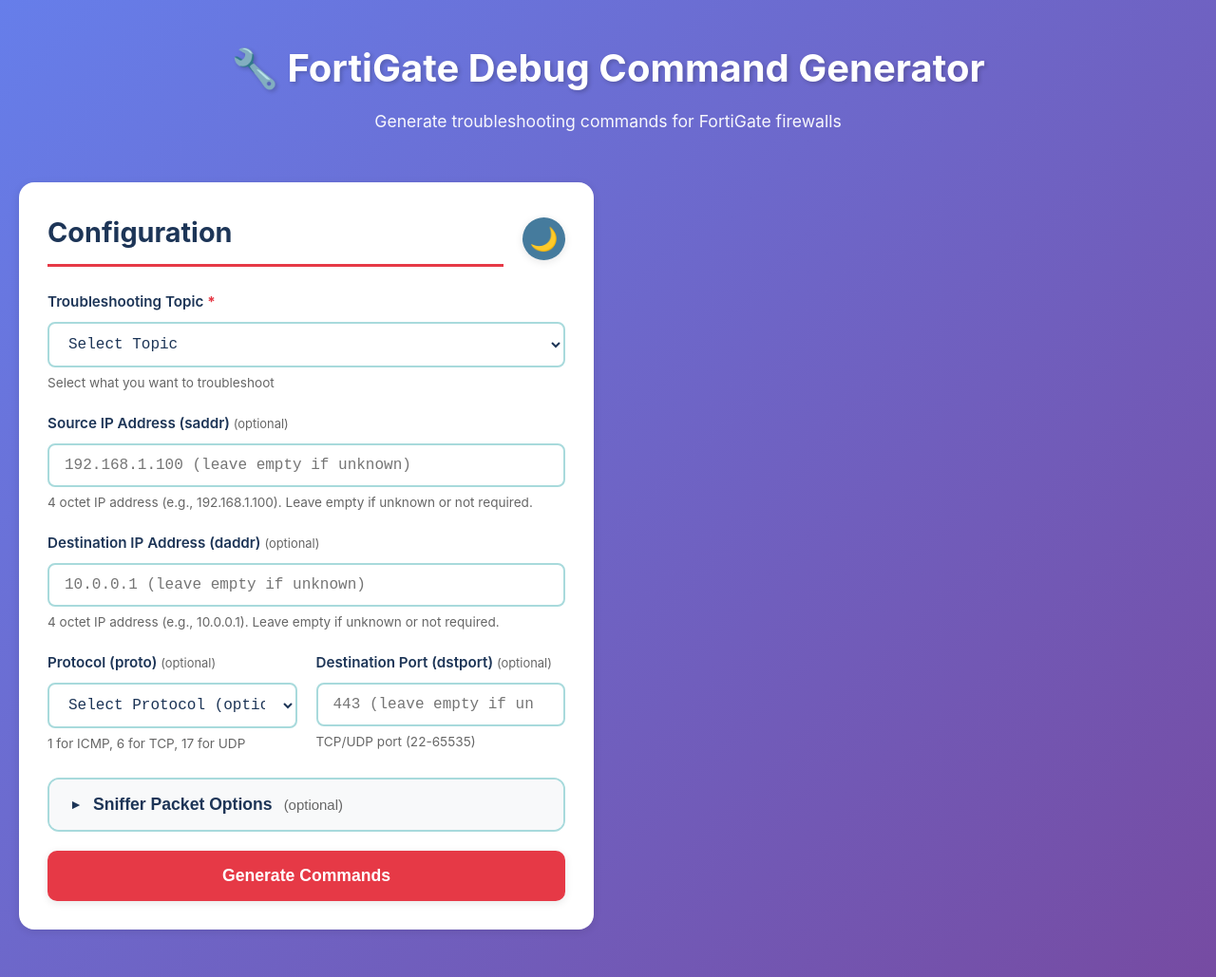
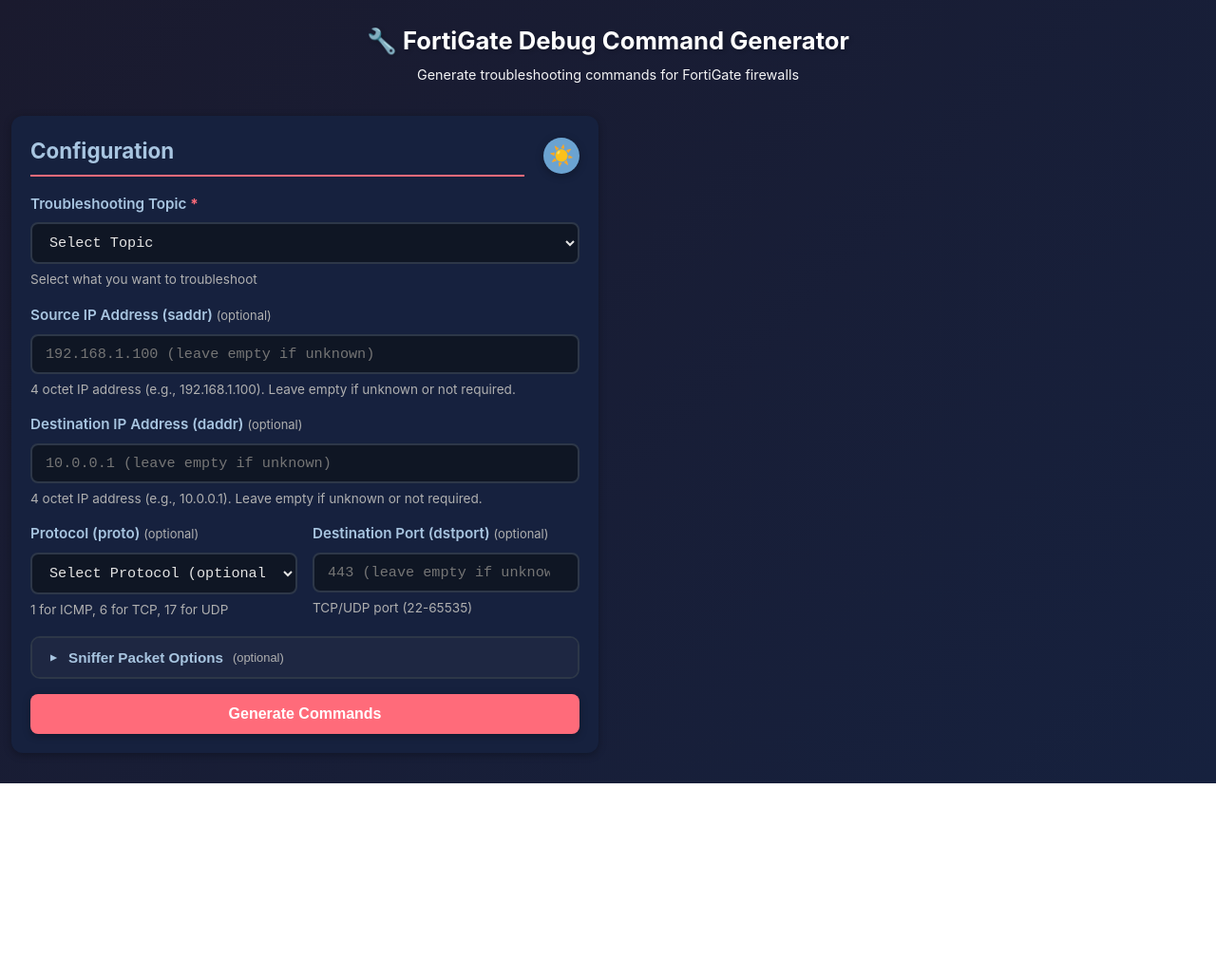
Before and after one commit to kitkat0981/Fortigate_Troubleshooting_command_generator, a plain HTML site: page index.html in a window 1280 px wide. Shown: the whole page at 95% size. After the commit the page ends 825 px from the top, so only its background shows below. Drawn offline with Linux system fonts and the light colour scheme.

Commit message:
Make page more compact, reduce header size, and set dark theme as default

```diff
--- a/app.js
+++ b/app.js
@@ -914,8 +914,8 @@ document.addEventListener('DOMContentLoaded', function() {
     const themeToggle = document.getElementById('themeToggle');
     const themeIcon = themeToggle?.querySelector('.theme-icon');
 
-    // Load saved theme or default to light
-    const savedTheme = localStorage.getItem('theme') || 'light';
+    // Load saved theme or default to dark
+    const savedTheme = localStorage.getItem('theme') || 'dark';
     document.documentElement.setAttribute('data-theme', savedTheme);
     updateThemeIcon(savedTheme, themeIcon);
 
@@ -932,6 +932,7 @@ document.addEventListener('DOMContentLoaded', function() {
 
 function updateThemeIcon(theme, iconElement) {
     if (iconElement) {
+        // Dark theme shows sun (to switch to light), light theme shows moon (to switch to dark)
         iconElement.textContent = theme === 'dark' ? '☀️' : '🌙';
     }
 }
--- a/index.html
+++ b/index.html
@@ -1,5 +1,5 @@
 <!DOCTYPE html>
-<html lang="en">
+<html lang="en" data-theme="dark">
 <head>
     <meta charset="UTF-8">
     <meta name="viewport" content="width=device-width, initial-scale=1.0">
@@ -19,7 +19,7 @@
                     <h2>Configuration</h2>
                     <div class="theme-toggle">
                         <button id="themeToggle" class="theme-btn" title="Toggle dark/light mode">
-                            <span class="theme-icon">🌙</span>
+                            <span class="theme-icon">☀️</span>
                         </button>
                     </div>
                 </div>
--- a/styles.css
+++ b/styles.css
@@ -5,6 +5,23 @@
 }
 
 :root {
+    /* Dark theme colors (default) */
+    --primary-color: #ff6b7a;
+    --secondary-color: #6ba3d1;
+    --accent-color: #a8c5e0;
+    --bg-color: #1a1a2e;
+    --card-bg: #16213e;
+    --text-color: #e4e4e4;
+    --text-secondary: #b0b0b0;
+    --border-color: #2d3748;
+    --success-color: #4ecdc4;
+    --shadow: 0 2px 8px rgba(0, 0, 0, 0.3);
+    --shadow-hover: 0 4px 12px rgba(0, 0, 0, 0.5);
+    --input-bg: #0f1624;
+    --section-bg: #1e2742;
+}
+
+[data-theme="light"] {
     /* Light theme colors */
     --primary-color: #e63946;
     --secondary-color: #457b9d;
@@ -21,31 +38,18 @@
     --section-bg: #f8f9fa;
 }
 
-[data-theme="dark"] {
-    /* Dark theme colors */
-    --primary-color: #ff6b7a;
-    --secondary-color: #6ba3d1;
-    --accent-color: #a8c5e0;
-    --bg-color: #1a1a2e;
-    --card-bg: #16213e;
-    --text-color: #e4e4e4;
-    --text-secondary: #b0b0b0;
-    --border-color: #2d3748;
-    --success-color: #4ecdc4;
-    --shadow: 0 2px 8px rgba(0, 0, 0, 0.3);
-    --shadow-hover: 0 4px 12px rgba(0, 0, 0, 0.5);
-    --input-bg: #0f1624;
-    --section-bg: #1e2742;
+body {
+    font-family: -apple-system, BlinkMacSystemFont, 'Segoe UI', Roboto, Oxygen, Ubuntu, Cantarell, sans-serif;
+    background: linear-gradient(135deg, #1a1a2e 0%, #16213e 100%);
+    color: var(--text-color);
+    min-height: 100vh;
+    padding: 12px;
+    line-height: 1.5;
+    transition: background 0.3s ease, color 0.3s ease;
 }
 
-body {
-    font-family: -apple-system, BlinkMacSystemFont, 'Segoe UI', Roboto, Oxygen, Ubuntu, Cantarell, sans-serif;
+[data-theme="light"] body {
     background: linear-gradient(135deg, #667eea 0%, #764ba2 100%);
-    color: var(--text-color);
-    min-height: 100vh;
-    padding: 20px;
-    line-height: 1.6;
-    transition: background 0.3s ease, color 0.3s ease;
 }
 
 [data-theme="dark"] body {
@@ -60,26 +64,26 @@ body {
 header {
     text-align: center;
     color: white;
-    margin-bottom: 30px;
-    padding: 20px;
+    margin-bottom: 20px;
+    padding: 12px;
 }
 
 header h1 {
-    font-size: 2.5em;
-    margin-bottom: 10px;
+    font-size: 1.6em;
+    margin-bottom: 6px;
     text-shadow: 2px 2px 4px rgba(0, 0, 0, 0.2);
 }
 
 .subtitle {
-    font-size: 1.1em;
+    font-size: 0.9em;
     opacity: 0.95;
 }
 
 .main-content {
     display: grid;
     grid-template-columns: 1fr 1fr;
-    gap: 30px;
-    margin-bottom: 30px;
+    gap: 20px;
+    margin-bottom: 20px;
 }
 
 @media (max-width: 1024px) {
@@ -90,8 +94,8 @@ header h1 {
 
 .input-panel, .output-panel {
     background: var(--card-bg);
-    border-radius: 16px;
-    padding: 30px;
+    border-radius: 12px;
+    padding: 20px;
     box-shadow: var(--shadow);
     transition: background 0.3s ease, box-shadow 0.3s ease;
 }
@@ -100,14 +104,14 @@ header h1 {
     display: flex;
     justify-content: space-between;
     align-items: center;
-    margin-bottom: 25px;
+    margin-bottom: 18px;
 }
 
 .panel-header h2 {
     color: var(--accent-color);
-    font-size: 1.8em;
-    border-bottom: 3px solid var(--primary-color);
-    padding-bottom: 10px;
+    font-size: 1.4em;
+    border-bottom: 2px solid var(--primary-color);
+    padding-bottom: 8px;
     flex: 1;
     margin: 0;
 }
@@ -120,11 +124,11 @@ header h1 {
     background: var(--secondary-color);
     color: white;
     border: none;
-    width: 45px;
-    height: 45px;
+    width: 38px;
+    height: 38px;
     border-radius: 50%;
     cursor: pointer;
-    font-size: 1.5em;
+    font-size: 1.3em;
     display: flex;
     align-items: center;
     justify-content: center;
@@ -143,21 +147,21 @@ header h1 {
 
 .output-panel h2 {
     color: var(--accent-color);
-    margin-bottom: 20px;
-    font-size: 1.8em;
-    border-bottom: 3px solid var(--primary-color);
-    padding-bottom: 10px;
+    margin-bottom: 16px;
+    font-size: 1.4em;
+    border-bottom: 2px solid var(--primary-color);
+    padding-bottom: 8px;
 }
 
 .form-group {
-    margin-bottom: 20px;
+    margin-bottom: 16px;
 }
 
 .form-row {
     display: grid;
     grid-template-columns: 1fr 1fr;
-    gap: 20px;
-    margin-bottom: 20px;
+    gap: 16px;
+    margin-bottom: 16px;
 }
 
 @media (max-width: 768px) {
@@ -187,10 +191,10 @@ header h1 {
 .form-group input[type="number"],
 .form-group select {
     width: 100%;
-    padding: 12px 16px;
+    padding: 10px 14px;
     border: 2px solid var(--border-color);
     border-radius: 8px;
-    font-size: 1em;
+    font-size: 0.95em;
     transition: all 0.3s ease;
     font-family: 'Courier New', monospace;
     background: var(--input-bg);
@@ -201,13 +205,13 @@ header h1 {
 .form-group select:focus {
     outline: none;
     border-color: var(--secondary-color);
-    box-shadow: 0 0 0 3px rgba(69, 123, 157, 0.1);
+    box-shadow: 0 0 0 3px rgba(107, 163, 209, 0.2);
     transform: translateY(-1px);
 }
 
-[data-theme="dark"] .form-group input:focus,
-[data-theme="dark"] .form-group select:focus {
-    box-shadow: 0 0 0 3px rgba(107, 163, 209, 0.2);
+[data-theme="light"] .form-group input:focus,
+[data-theme="light"] .form-group select:focus {
+    box-shadow: 0 0 0 3px rgba(69, 123, 157, 0.1);
 }
 
 .form-group input:invalid:not(:placeholder-shown) {
@@ -229,9 +233,9 @@ header h1 {
 
 /* Collapsible Section */
 .collapsible-section {
-    margin-top: 25px;
+    margin-top: 18px;
     border: 2px solid var(--border-color);
-    border-radius: 12px;
+    border-radius: 10px;
     overflow: hidden;
     background: var(--section-bg);
     transition: all 0.3s ease;
@@ -239,15 +243,15 @@ header h1 {
 
 .collapsible-header {
     width: 100%;
-    padding: 16px 20px;
+    padding: 12px 16px;
     background: var(--section-bg);
     border: none;
     text-align: left;
     cursor: pointer;
     display: flex;
     align-items: center;
-    gap: 12px;
-    font-size: 1.1em;
+    gap: 10px;
+    font-size: 0.95em;
     font-weight: 600;
     color: var(--accent-color);
     transition: all 0.3s ease;
@@ -271,37 +275,37 @@ header h1 {
     max-height: 0;
     overflow: hidden;
     transition: max-height 0.3s ease, padding 0.3s ease;
-    padding: 0 20px;
+    padding: 0 16px;
 }
 
 .collapsible-section:not(.collapsed) .collapsible-content {
     max-height: 1000px;
-    padding: 20px;
+    padding: 16px;
 }
 
 .btn-primary {
     width: 100%;
-    padding: 16px;
+    padding: 12px;
     background: var(--primary-color);
     color: white;
     border: none;
-    border-radius: 10px;
-    font-size: 1.1em;
+    border-radius: 8px;
+    font-size: 1em;
     font-weight: 600;
     cursor: pointer;
     transition: all 0.3s ease;
-    margin-top: 20px;
+    margin-top: 16px;
     box-shadow: var(--shadow);
 }
 
 .btn-primary:hover {
-    background: #d62839;
+    background: #ff5566;
     transform: translateY(-2px);
     box-shadow: var(--shadow-hover);
 }
 
-[data-theme="dark"] .btn-primary:hover {
-    background: #ff5566;
+[data-theme="light"] .btn-primary:hover {
+    background: #d62839;
 }
 
 .btn-primary:active {
@@ -309,9 +313,9 @@ header h1 {
 }
 
 .command-section {
-    margin-bottom: 25px;
+    margin-bottom: 18px;
     border: 2px solid var(--border-color);
-    border-radius: 12px;
+    border-radius: 10px;
     overflow: hidden;
     background: var(--section-bg);
     transition: all 0.3s ease;
@@ -320,11 +324,12 @@ header h1 {
 .command-section-header {
     background: var(--accent-color);
     color: white;
-    padding: 15px 20px;
+    padding: 12px 16px;
     display: flex;
     justify-content: space-between;
     align-items: center;
     font-weight: 600;
+    font-size: 0.95em;
 }
 
 .copy-btn {
@@ -339,12 +344,12 @@ header h1 {
 }
 
 .copy-btn:hover {
-    background: #21867a;
+    background: #5eddd3;
     transform: scale(1.05);
 }
 
-[data-theme="dark"] .copy-btn:hover {
-    background: #5eddd3;
+[data-theme="light"] .copy-btn:hover {
+    background: #21867a;
 }
 
 .copy-btn.copied {
@@ -358,12 +363,12 @@ header h1 {
 }
 
 .command-content {
-    padding: 20px;
+    padding: 16px;
     background: #1e1e1e;
     color: #d4d4d4;
     font-family: 'Courier New', monospace;
-    font-size: 0.9em;
-    line-height: 1.8;
+    font-size: 0.85em;
+    line-height: 1.6;
     white-space: pre-wrap;
     overflow-x: auto;
     max-height: 400px;
@@ -394,11 +399,11 @@ header h1 {
 }
 
 .command-section > div[style*="padding: 15px"]:hover {
-    background-color: rgba(0, 0, 0, 0.1) !important;
+    background-color: rgba(255, 255, 255, 0.05) !important;
 }
 
-[data-theme="dark"] .command-section > div[style*="padding: 15px"]:hover {
-    background-color: rgba(255, 255, 255, 0.05) !important;
+[data-theme="light"] .command-section > div[style*="padding: 15px"]:hover {
+    background-color: rgba(0, 0, 0, 0.1) !important;
 }
 
 .command-section > div[style*="padding: 15px"]:last-child {
```
